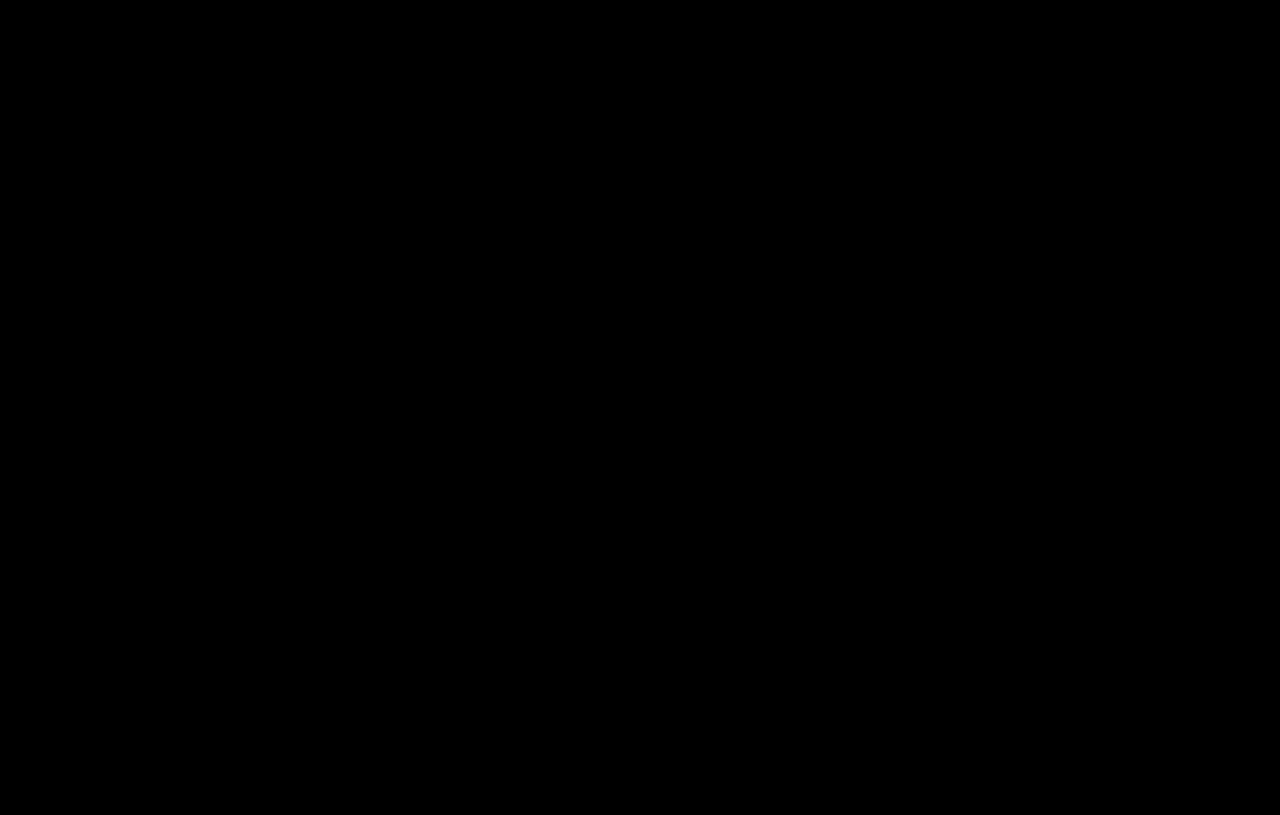
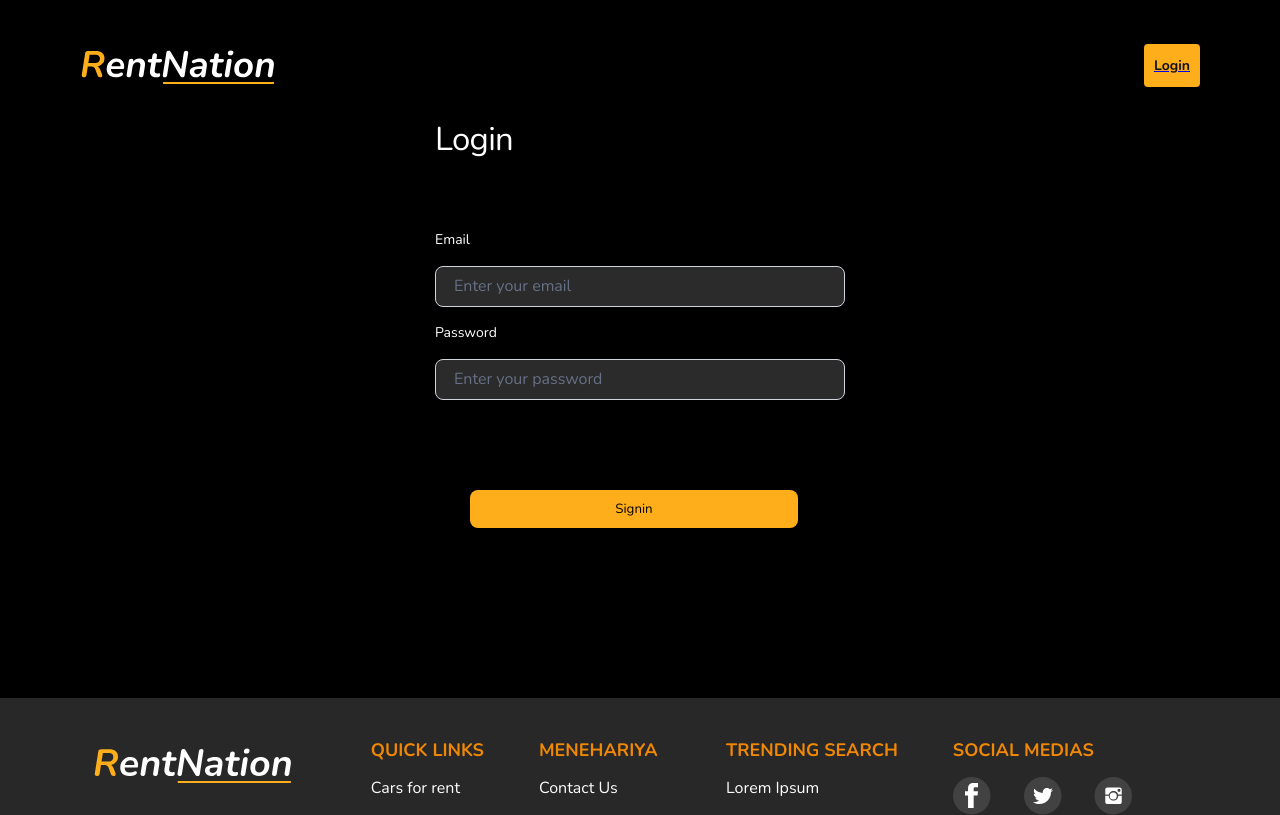
Before and after one commit to zainabzahid711/RentNation, a React (Create React App) app: page /login in a window 1280 px wide. Before the commit this address had no page. Shown: the top 815 px of the page. Built offline with nearby package versions, Linux system fonts and the light colour scheme.

Commit message:
used useNavigate - navigate to homePage

```diff
--- a/src/App.js
+++ b/src/App.js
@@ -18,10 +18,9 @@ function App() {
         <Route path="/OrderPage" element={<OrderPage />} />
         <Route path="/about" element={<About />} />
         <Route path="/contact" element={<Contact />} />
+        <Route path="/signup" element={<SignUp />} />
+        <Route path="/login" element={<Login />} />
       </Routes>
-
-      {/* <SignUp /> */}
-      {/* <Login /> */}
     </div>
   );
 }
--- a/src/_components/customInput/CustomInput.js
+++ b/src/_components/customInput/CustomInput.js
@@ -1,7 +1,7 @@
 import React from "react";
 import style from "./CustomInput.module.css";
 
-function CustomInput({ mainText, btnText, fields }) {
+function CustomInput({ mainText, btnText, fields, onClick }) {
   return (
     <>
       <div className={style.contactFormMain}>
@@ -29,10 +29,8 @@ function CustomInput({ mainText, btnText, fields }) {
             </div>
           ))}
 
-          <button className={style.loginBtn} type="submit">
-            <a className={style.homeContact} href="#">
-              {btnText}
-            </a>
+          <button onClick={onClick} className={style.loginBtn} type="submit">
+            <a className={style.homeContact}>{btnText}</a>
           </button>
         </form>
       </div>
--- a/src/_components/customInput/CustomInput.module.css
+++ b/src/_components/customInput/CustomInput.module.css
@@ -101,5 +101,5 @@ input[type="number"] {
   border-radius: 8px;
   border: none;
   text-align: center;
-  margin: 90px 50px 170px;
+  margin: 90px 35px 170px;
 }
--- a/src/_components/navHeader/Header.js
+++ b/src/_components/navHeader/Header.js
@@ -1,13 +1,16 @@
 import React from "react";
 import logoImage from "../../_assets/svg/logo.svg";
 import Button from "../button/Button";
+import { Link } from "react-router-dom";
 
 function Header() {
   return (
     <>
       <div class="row">
         <img src={logoImage} alt="company-logo" />
-        <Button title={"Login"} />
+        <Link to="/login">
+          <Button title={"Login"} />
+        </Link>
       </div>
     </>
   );
--- a/src/_components/navbar/NavBar.js
+++ b/src/_components/navbar/NavBar.js
@@ -5,7 +5,13 @@ import Button from "../button/Button";
 import { Link } from "react-router-dom";
 
 const NavBar = () => {
-  const [showState, setShowState] = useState(true);
+  // const [isLoggedIn, setIsLoggedIn] = useState(false);
+  // const history = useNavigate();
+
+  // const handleLogout = () => {
+  //   setIsLoggedIn(false);
+  //   history.push("/signup");
+  // };
 
   return (
     <div className={styles.navBar}>
@@ -17,7 +23,6 @@ const NavBar = () => {
         </Link>
         <div className={`${styles.dropdown} ${styles.menuItem}`}>
           LISTINGS
-          {/* {showDropdown && ( */}
           <div className={styles.dropdownContent}>
             <Link className={styles.dropdownItem} to="/featurePage">
               FeaturePage
@@ -26,7 +31,6 @@ const NavBar = () => {
               OrderPage
             </Link>
           </div>
-          {/* )} */}
         </div>
         <Link to="/about" className={styles.menuItem}>
           ABOUT
@@ -35,9 +39,9 @@ const NavBar = () => {
           CONTACT
         </Link>
         {/* {showState !== "login" && <Button title="LOGIN / SIGN UP" />} */}
-        {showState && (
-          <Button onClick={() => setShowState(false)} title="LOGIN / SIGN UP" />
-        )}
+        <Link to="/signup">
+          <Button title="LOGOUT" />
+        </Link>
       </div>
     </div>
   );
--- a/src/page/LoginPage/Login.js
+++ b/src/page/LoginPage/Login.js
@@ -2,8 +2,15 @@ import React from "react";
 import CustomInput from "../../_components/customInput/CustomInput";
 import Footer from "../../_components/footer/Footer";
 import Header from "../../_components/navHeader/Header";
+import { useNavigate } from "react-router-dom";
 
 function Login() {
+  const navigate = useNavigate();
+
+  function navigateToHome() {
+    navigate("/");
+  }
+
   const fields = [
     {
       label: "Email",
@@ -21,7 +28,12 @@ function Login() {
   return (
     <>
       <Header />
-      <CustomInput mainText={"Login"} btnText={"Signin"} fields={fields} />
+      <CustomInput
+        mainText={"Login"}
+        onClick={navigateToHome}
+        btnText={"Signin"}
+        fields={fields}
+      />
       <Footer />
     </>
   );
--- a/src/page/SignUpPage/SignUp.js
+++ b/src/page/SignUpPage/SignUp.js
@@ -2,8 +2,14 @@ import React from "react";
 import Footer from "../../_components/footer/Footer";
 import CustomInput from "../../_components/customInput/CustomInput";
 import Header from "../../_components/navHeader/Header";
+import { useNavigate } from "react-router-dom";
 
 function SignUp() {
+  const navigate = useNavigate();
+
+  const navigateToHomePage = () => {
+    navigate("/");
+  };
   const fields = [
     { label: "Name", id: "name", type: "text", placeholder: "Enter your name" },
     {
@@ -22,7 +28,12 @@ function SignUp() {
   return (
     <>
       <Header />
-      <CustomInput mainText={"Sign Up"} btnText={"Sign up"} fields={fields} />
+      <CustomInput
+        mainText={"Sign Up"}
+        onClick={navigateToHomePage}
+        btnText={"Sign up"}
+        fields={fields}
+      />
       <Footer />
     </>
   );
```
